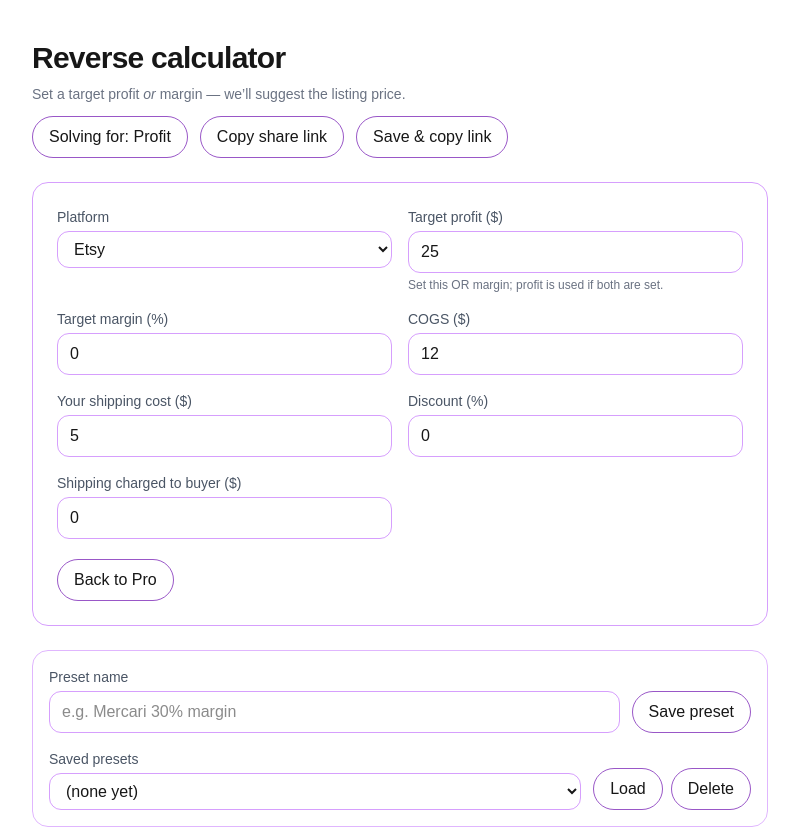
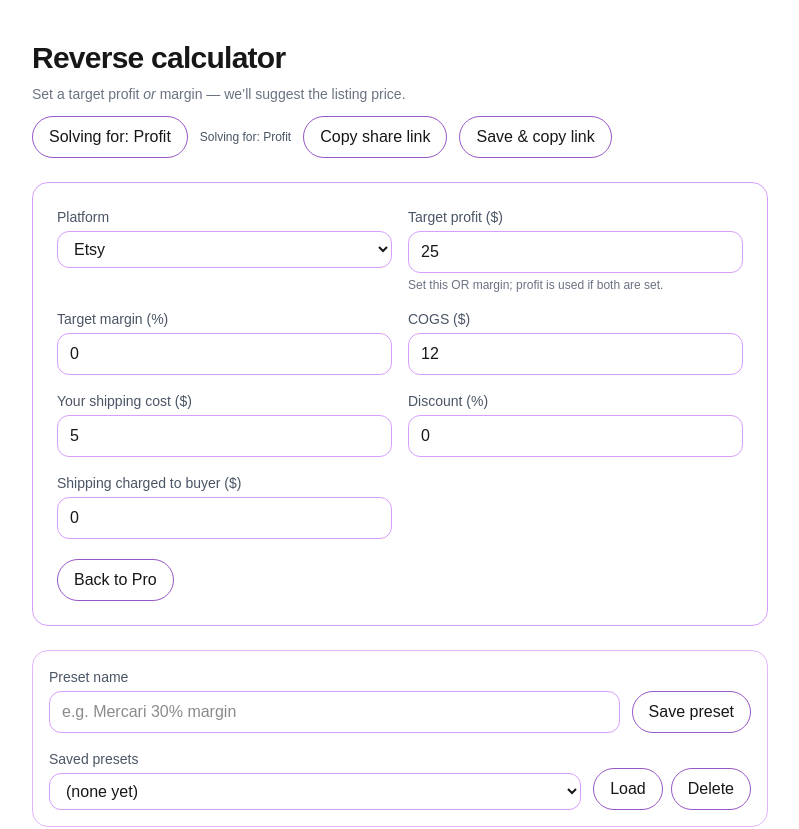
Before and after one commit to gpcreativestudios2018/FeePilot, a Next.js app: page /pro/target in a window 1280 px wide. Shown: the top 829 px of the page, without its empty margins (240-1039 px from the left). Built offline with nearby package versions, Linux system fonts and the light colour scheme.

Commit message:
chore(pro/target): add explicit 'Solving for: Profit/Margin' text next to pill

```diff
--- a/src/app/pro/target/page.tsx
+++ b/src/app/pro/target/page.tsx
@@ -366,7 +366,7 @@ export default function ReverseCalcPage() {
   const [copied, setCopied] = React.useState(false);
   const [copiedMsg, setCopiedMsg] = React.useState('Permalink copied!');
 
-  // ✅ Robust dev-tools flag: start with build-time env, then enable via query (?devtools=1) after mount on non-prod host
+  // Robust dev-tools flag
   const [showDevTools, setShowDevTools] = React.useState(
     process.env.NEXT_PUBLIC_DEV_TOOLS === 'true'
   );
@@ -486,6 +486,13 @@ export default function ReverseCalcPage() {
     }
   };
 
+  const solvingForText =
+    parseNum(targetProfit) > 0
+      ? 'Solving for: Profit'
+      : parseNum(targetMarginPct) > 0
+      ? 'Solving for: Margin'
+      : 'Solving for: —';
+
   return (
     <main className="mx-auto max-w-3xl px-4 py-10">
       <React.Suspense fallback={null}>
@@ -502,6 +509,11 @@ export default function ReverseCalcPage() {
             targetProfit={parseNum(targetProfit)}
             targetMargin={parseNum(targetMarginPct)}
           />
+          {/* NEW: explicit text for clarity & accessibility */}
+          <span className="text-xs text-gray-600 dark:text-gray-300" aria-live="polite" suppressHydrationWarning>
+            {solvingForText}
+          </span>
+
           {copied ? (
             <span className={PILL_CLASS} aria-live="polite" suppressHydrationWarning>
               {copiedMsg}
```
